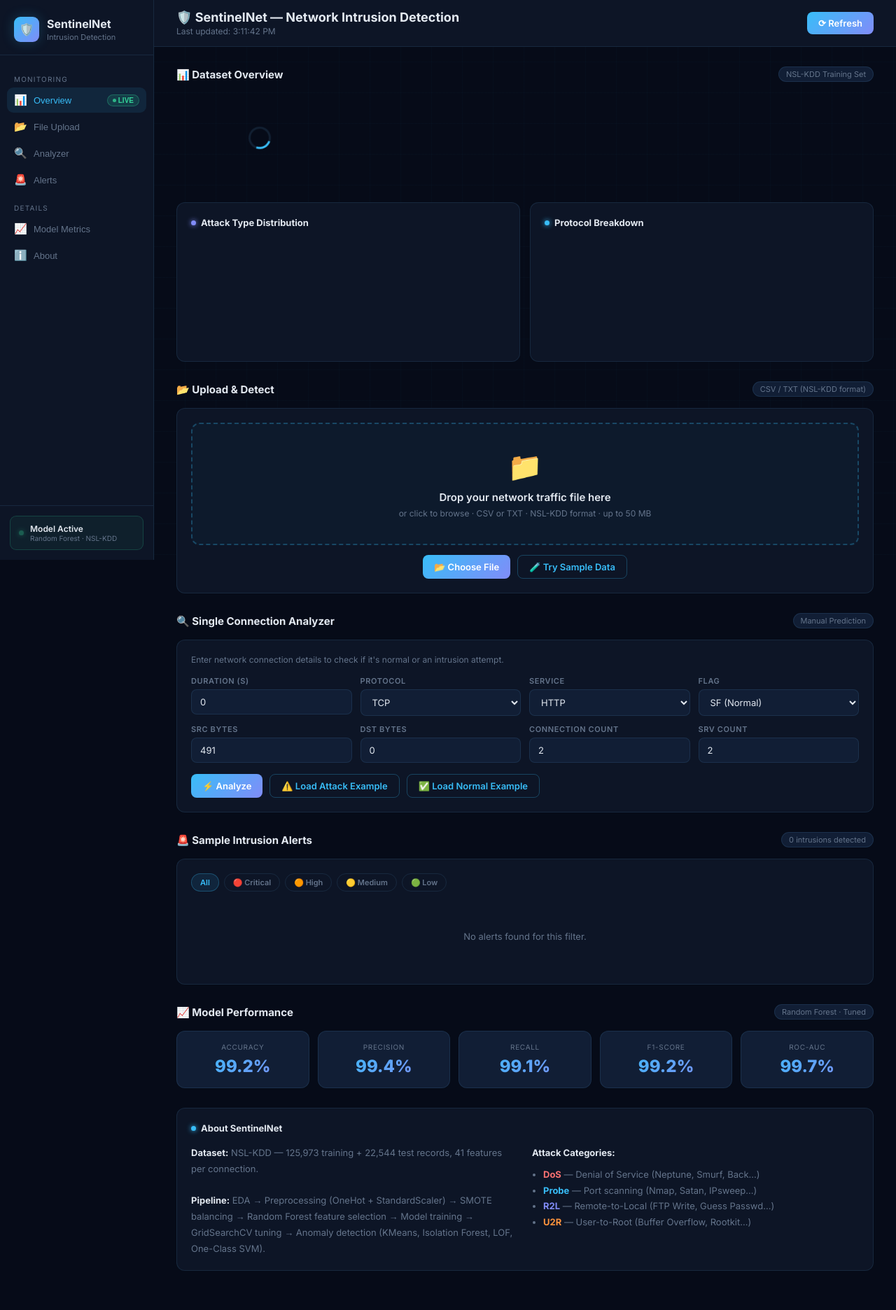
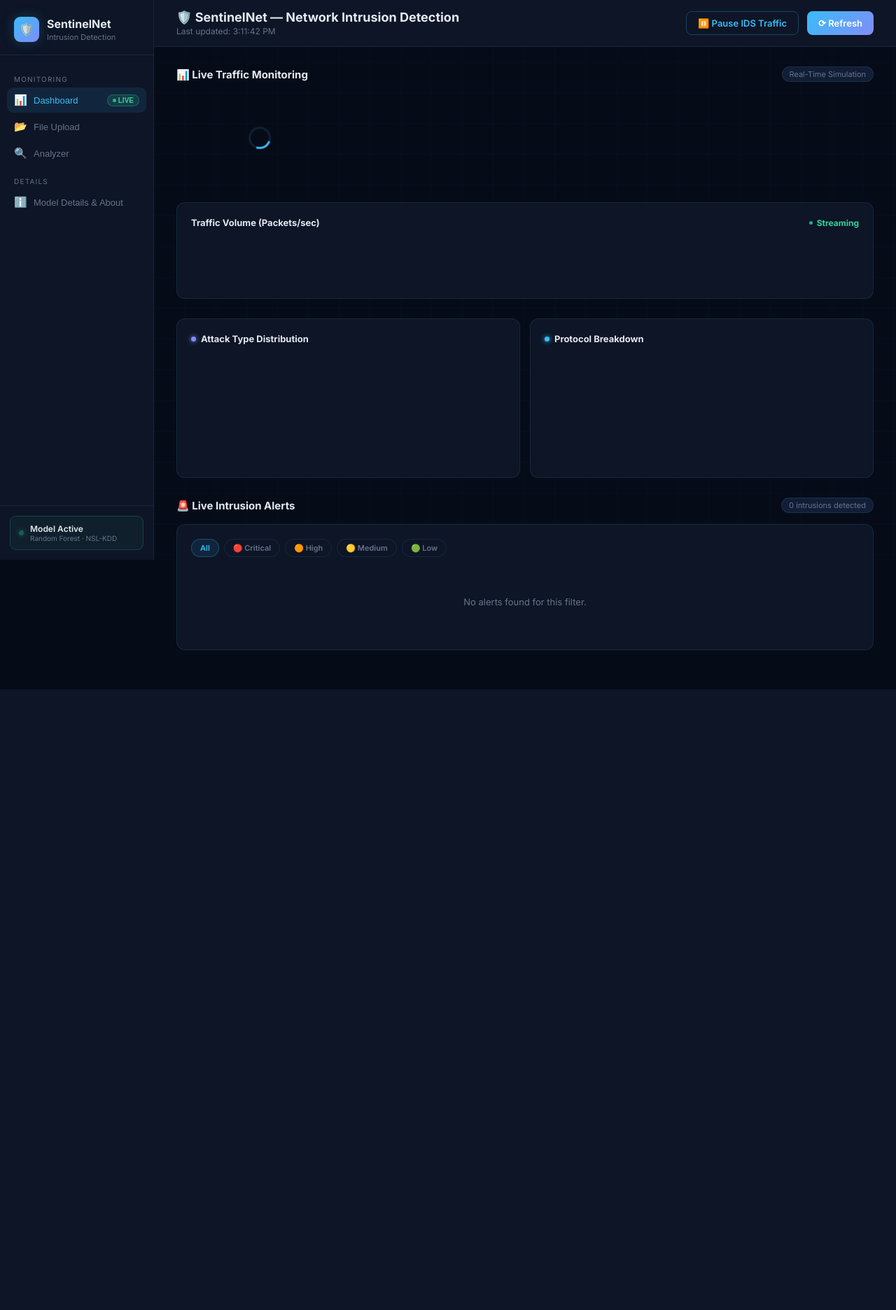
Before and after one commit to mailech/SentinelNet-AI-Powered-Network-Intrusion-Detection-System-, a Flask app: page / in a window 1280 px wide. Shown: the whole page at 70% size. After the commit the page ends 985 px from the top, so only its background shows below. Run offline with Flask 3, Linux system fonts and the light colour scheme; data that the repository does not hold is empty; a map, chart or similar area stays blank.

Commit message:
feat: Refactor UI into Single Page Application (SPA) dashboard with dynamic routing

```diff
--- a/templates/index.html
+++ b/templates/index.html
@@ -33,26 +33,20 @@
 
     <nav>
       <div class="nav-sec">Monitoring</div>
-      <button class="nav-item active" onclick="scrollToSection('overview', this)">
-        <span class="ni">📊</span>Overview
-        <span class="live-pill"><span class="live-dot"></span>LIVE</span>
+      <button class="nav-item active" id="nav-dashboard" onclick="navigate('dashboard', this)">
+        <span class="ni">📊</span>Dashboard
+        <span class="live-pill" id="live-indicator-pill"><span class="live-dot"></span>LIVE</span>
       </button>
-      <button class="nav-item" onclick="scrollToSection('upload-sec', this)">
+      <button class="nav-item" id="nav-upload" onclick="navigate('upload', this)">
         <span class="ni">📂</span>File Upload
       </button>
-      <button class="nav-item" onclick="scrollToSection('analyzer-sec', this)">
+      <button class="nav-item" id="nav-analyzer" onclick="navigate('analyzer', this)">
         <span class="ni">🔍</span>Analyzer
-      </button>
-      <button class="nav-item" onclick="scrollToSection('alerts-sec', this)">
-        <span class="ni">🚨</span>Alerts
       </button>
 
       <div class="nav-sec">Details</div>
-      <button class="nav-item" onclick="scrollToSection('metrics-sec', this)">
-        <span class="ni">📈</span>Model Metrics
-      </button>
-      <button class="nav-item" onclick="scrollToSection('about-sec', this)">
-        <span class="ni">ℹ️</span>About
+      <button class="nav-item" id="nav-about" onclick="navigate('about', this)">
+        <span class="ni">ℹ️</span>Model Details & About
       </button>
     </nav>
 
@@ -76,19 +70,34 @@
         <h1>🛡️ SentinelNet — Network Intrusion Detection</h1>
         <div class="topbar-sub" id="last-refresh">Loading data…</div>
       </div>
-      <button class="btn btn-primary" onclick="refreshAll()">⟳ Refresh</button>
+      <div style="display:flex;gap:12px">
+        <button class="btn btn-ghost" id="btn-toggle-sim" onclick="toggleSimulation()">⏸️ Pause IDS Traffic</button>
+        <button class="btn btn-primary" onclick="refreshAll()">⟳ Refresh</button>
+      </div>
     </header>
 
     <div class="content">
 
-      <!-- ── 1. Dataset Overview ─────────────────────────────── -->
+      <!-- ── 1. Dashboard ─────────────────────────────── -->
+      <div class="page-view" id="page-dashboard">
       <div class="section" id="overview">
         <div class="sec-header">
-          <span class="sec-title">📊 Dataset Overview</span>
-          <span class="sec-badge" id="ds-badge">NSL-KDD Training Set</span>
+          <span class="sec-title">📊 Live Traffic Monitoring</span>
+          <span class="sec-badge" id="ds-badge">Real-Time Simulation</span>
         </div>
         <div class="stats-row" id="stats-row">
           <div class="spin-wrap"><div class="spinner"></div></div>
+        </div>
+      </div>
+
+      <!-- Live Traffic Chart -->
+      <div class="section">
+        <div class="panel">
+          <div class="panel-title" style="display:flex;justify-content:space-between;align-items:center;">
+             <div><span class="dot dot-green"></span>Traffic Volume (Packets/sec)</div>
+             <span id="live-status-pulse" style="font-size:12px;color:var(--green);display:flex;align-items:center;gap:6px"><span class="live-dot" style="background:var(--green)"></span> Streaming</span>
+          </div>
+          <canvas id="liveChart" height="60"></canvas>
         </div>
       </div>
 
@@ -106,7 +115,30 @@
         </div>
       </div>
 
+      <!-- ── 4. Live Intrusion Alerts (Moved to Dashboard) ────────────────────── -->
+      <div class="section" id="alerts-sec">
+        <div class="sec-header">
+          <span class="sec-title">🚨 Live Intrusion Alerts</span>
+          <span class="sec-badge" id="alert-count-badge">Loading…</span>
+        </div>
+        <div class="panel">
+          <div class="filter-row">
+            <button class="fbtn active" onclick="filterAlerts('All', this)">All</button>
+            <button class="fbtn" onclick="filterAlerts('Critical', this)">🔴 Critical</button>
+            <button class="fbtn" onclick="filterAlerts('High', this)">🟠 High</button>
+            <button class="fbtn" onclick="filterAlerts('Medium', this)">🟡 Medium</button>
+            <button class="fbtn" onclick="filterAlerts('Low', this)">🟢 Low</button>
+          </div>
+          <div class="alerts-wrap" id="alerts-area">
+            <div class="spin-wrap"><div class="spinner"></div></div>
+          </div>
+        </div>
+      </div>
+
+      </div><!-- /page-dashboard -->
+
       <!-- ── 2. File Upload & Detect ────────────────────────── -->
+      <div class="page-view" id="page-upload" style="display:none">
       <div class="section" id="upload-sec">
         <div class="sec-header">
           <span class="sec-title">📂 Upload &amp; Detect</span>
@@ -159,8 +191,10 @@
           </div>
         </div>
       </div>
+      </div><!-- /page-upload -->
 
       <!-- ── 3. Single Connection Analyzer ─────────────────── -->
+      <div class="page-view" id="page-analyzer" style="display:none">
       <div class="section" id="analyzer-sec">
         <div class="sec-header">
           <span class="sec-title">🔍 Single Connection Analyzer</span>
@@ -235,28 +269,13 @@
           <div class="analyze-result" id="analyze-result"></div>
         </div>
       </div>
+      </div><!-- /page-analyzer -->
 
-      <!-- ── 4. Sample Intrusion Alerts ────────────────────── -->
-      <div class="section" id="alerts-sec">
-        <div class="sec-header">
-          <span class="sec-title">🚨 Sample Intrusion Alerts</span>
-          <span class="sec-badge" id="alert-count-badge">Loading…</span>
-        </div>
-        <div class="panel">
-          <div class="filter-row">
-            <button class="fbtn active" onclick="filterAlerts('All', this)">All</button>
-            <button class="fbtn" onclick="filterAlerts('Critical', this)">🔴 Critical</button>
-            <button class="fbtn" onclick="filterAlerts('High', this)">🟠 High</button>
-            <button class="fbtn" onclick="filterAlerts('Medium', this)">🟡 Medium</button>
-            <button class="fbtn" onclick="filterAlerts('Low', this)">🟢 Low</button>
-          </div>
-          <div class="alerts-wrap" id="alerts-area">
-            <div class="spin-wrap"><div class="spinner"></div></div>
-          </div>
-        </div>
-      </div>
 
-      <!-- ── 5. Model Performance Metrics ──────────────────── -->
+
+      <!-- ── 5. Model Metrics & About ──────────────────── -->
+      <div class="page-view" id="page-about" style="display:none">
+
       <div class="section" id="metrics-sec">
         <div class="sec-header">
           <span class="sec-title">📈 Model Performance</span>
@@ -293,6 +312,7 @@
           </div>
         </div>
       </div>
+      </div><!-- /page-about -->
 
     </div><!-- /content -->
   </div><!-- /main-col -->
```
